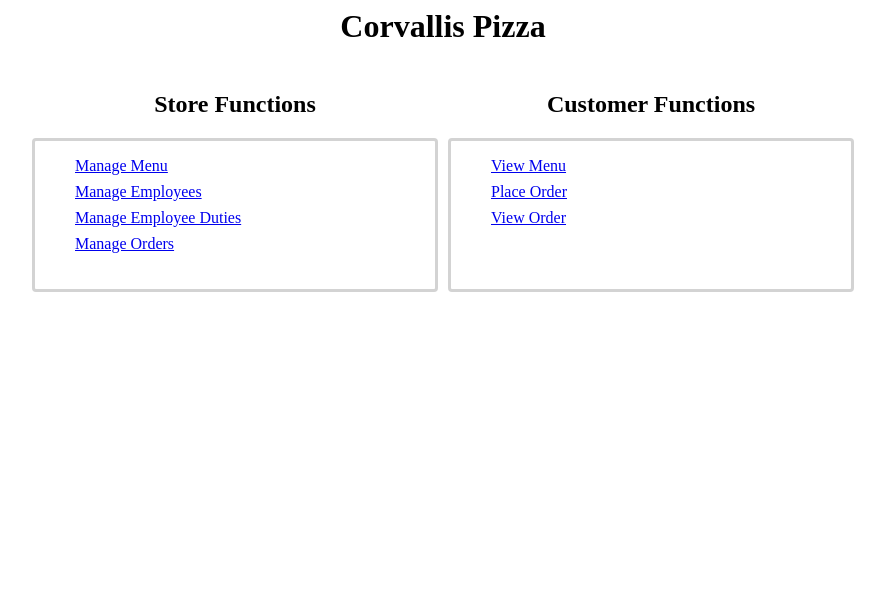
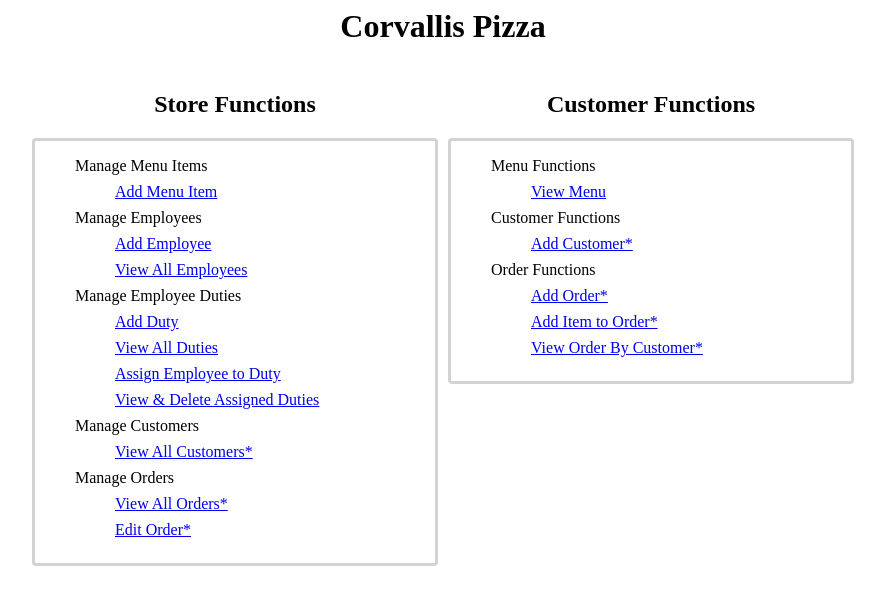
Before and after one commit to Jack-Edwards/CS-340-Group-Project, a Flask app: page / in a window 1280 px wide. Shown: the top 605 px of the page, without its empty margins (197-1082 px from the left). Run offline with Flask 2, Linux system fonts and the light colour scheme.

Commit message:
Reduce the amount of functions per page; Finish 'Employee' UI; Finish 'Duty' UI; Finish 'Item' UI;

```diff
--- a/app.py
+++ b/app.py
@@ -11,44 +11,74 @@ app = Flask(__name__)
 
 @app.route('/')
 def index():
-    return render_template("main.j2")
+    return render_template('index.j2')
 
 # Routes (Store)
 
-@app.route('/store/menu')
-def store_menu():
-    return render_template("construct.j2")
+@app.route('/store/menu/add')
+def store_menu_add():
+    return render_template('store/menu/add.j2')
 
-@app.route('/store/employees')
-def store_employees():
-    return render_template("store/employee.j2")
+@app.route('/store/employee/view')
+def store_employee_view():
+    return render_template('store/employee/view.j2')
 
-@app.route('/store/duties')
-def store_duties():
-    return render_template("construct.j2")
+@app.route('/store/employee/add')
+def store_employee_add():
+    return render_template('store/employee/add.j2')
 
-@app.route('/store/orders')
-def store_orders():
-    return render_template("construct.j2")
+@app.route('/store/duty/view')
+def store_duty_view():
+    return render_template('store/duty/view.j2')
+
+@app.route('/store/duty/add')
+def store_duty_add():
+    return render_template('store/duty/add.j2')
+
+@app.route('/store/duty/assign')
+def store_duty_assign():
+    return render_template('store/duty/assign.j2')
+
+@app.route('/store/duty/view-assignments')
+def store_duty_view_assignments():
+    return render_template('store/duty/view-assignments.j2')
+
+@app.route('/store/customer/view')
+def store_customer_view():
+    return render_template('construct.j2')
+
+@app.route('/store/order/view')
+def store_order_view():
+    return render_template('construct.j2')
+
+@app.route('/store/order/edit')
+def store_order_edit():
+    return render_template('construct.j2')
 
 # Routes (Customer)
 
-@app.route('/customer/menu')
-def customer_menu():
-    return render_template("construct.j2")
+@app.route('/customer/menu/view')
+def customer_menu_view():
+    return render_template('customer/menu/view.j2')
 
-@app.route('/customer/new-order')
-def customer_new_order():
-    return render_template("construct.j2")
+@app.route('/customer/customer/add')
+def customer_customer_add():
+    return render_template('construct.j2')
 
-@app.route('/customer/view-order')
-def customer_view_order():
-    return render_template("construct.j2")
+@app.route('/customer/order/add')
+def customer_order_add():
+    return render_template('construct.j2')
 
-# Routes (Customer)
+@app.route('/customer/order/assign-item')
+def customer_order_assign_item():
+    return render_template('construct.j2')
+
+@app.route('/customer/order/view')
+def customer_order_view():
+    return render_template('construct.j2')
 
 # Listener
 
-if __name__ == "__main__":
+if __name__ == '__main__':
     port = int(os.environ.get('PORT', 9999))
     app.run(port=port, debug=True)
--- a/static/css/style.css
+++ b/static/css/style.css
@@ -2,6 +2,7 @@
     display: flex;
     align-items: center;
     justify-content: center;
+    align-items: start;
 }
 
 .center-text {
@@ -21,8 +22,18 @@
 
 .function-section {
     width: 400px;
-    height: 140px;
     padding-bottom: 8px;
+}
+
+.border-collapse {
+    border-collapse: collapse;
+}
+
+th,
+td {
+    border-style: solid;
+    border-width: 1px;
+    border-color: lightgray;
 }
 
 .border-gray {
@@ -54,8 +65,16 @@
     width: 300px;
 }
 
+.width-auto {
+    width: auto;
+}
+
+.width-min {
+    width: min-content;
+}
+
 .width-fill {
-    width: 90%;
+    width: 100%;
 }
 
 .overflow {
--- /dev/null
+++ b/templates/index.j2
@@ -0,0 +1,102 @@
+<html>
+    <head>
+        <title>Corvallis Pizza</title>
+        <link rel= "stylesheet" type= "text/css" href= "{{ url_for('static',filename='css/style.css') }}">
+    </head>
+    <body class="center-text">
+        <h1 class="page-title">Corvallis Pizza</h1>
+        <div class="flexbox">
+            <div class="section margin-5">
+                <h2 class="section-header">Store Functions</h2>
+                <div class="function-section border-gray">
+                    <ul class="function-list left-text">
+                        <li>Manage Menu Items
+                            <ul class="function-list left-text">
+                                <li>
+                                    <a href="/store/menu/add">Add Menu Item</a>
+                                </li>
+                            </ul>
+                        </li>
+                        <li>Manage Employees
+                            <ul class="function-list left-text">
+                                <li>
+                                    <a href="/store/employee/add">Add Employee</a>
+                                </li>
+                                <li>
+                                    <a href="/store/employee/view">View All Employees</a>
+                                </li>
+                            </ul>
+                        </li>
+                        <li>Manage Employee Duties
+                            <ul class="function-list left-text">
+                                <li>
+                                    <a href="/store/duty/add">Add Duty</a>
+                                </li>
+                                <li>
+                                    <a href="/store/duty/view">View All Duties</a>
+                                </li>
+                                <li>
+                                    <a href="/store/duty/assign">Assign Employee to Duty</a>
+                                </li>
+                                <li>
+                                    <a href="/store/duty/view-assignments">View & Delete Assigned Duties</a>
+                                </li>
+                            </ul>
+                        </li>
+                        <li>Manage Customers
+                            <ul class="function-list left-text">
+                                <li>
+                                    <a href="store/customer/view">View All Customers*</a>
+                                </li>
+                            </ul>
+                        </li>
+                        <li>Manage Orders
+                            <ul class="function-list left-text">
+                                <li>
+                                    <a href="/store/order/view">View All Orders*</a>
+                                </li>
+                                <li>
+                                    <a href="/store/order/edit">Edit Order*</a>
+                                </li>
+                            </ul>
+                        </li>
+                    </ul>
+                </div>
+            </div>
+            <div class="section margin-5">
+                <h2 "section-header">Customer Functions</h2>
+                <div class="function-section border-gray">
+                    <ul class="function-list left-text">
+                        <li>Menu Functions
+                            <ul class="function-list left-text">
+                                <li>
+                                    <a href="/customer/menu/view">View Menu</a>
+                                </li>
+                            </ul>
+                        </li>
+                        <li>Customer Functions
+                            <ul class="function-list left-text">
+                                <li>
+                                    <a href="/customer/customer/add">Add Customer*</a>
+                                </li>
+                            </ul>
+                        </li>
+                        <li>Order Functions
+                            <ul class="function-list left-text">
+                                <li>
+                                    <a href="/customer/order/add">Add Order*</a>
+                                </li>
+                                <li>
+                                    <a href="/customer/order/assign-item">Add Item to Order*</a>
+                                </li>
+                                <li>
+                                    <a href="/customer/order/view">View Order By Customer*</a>
+                                </li>
+                            </ul>
+                        </li>
+                    </ul>
+                </div>
+            </div>
+        </div>
+    </body>
+</html>
--- a/templates/main.j2
+++ /dev/null
@@ -1,46 +0,0 @@
-<html>
-    <head>
-        <title>Corvallis Pizza</title>
-        <link rel= "stylesheet" type= "text/css" href= "{{ url_for('static',filename='css/style.css') }}">
-    </head>
-    <body class="center-text">
-        <h1 class="page-title">Corvallis Pizza</h1>
-        <div class="flexbox">
-            <div class="section margin-5">
-                <h2 class="section-header">Store Functions</h2>
-                <div class="function-section border-gray">
-                    <ul class="function-list left-text">
-                        <li>
-                            <a href="/store/menu">Manage Menu</a>
-                        </li>
-                        <li>
-                            <a href="/store/employees">Manage Employees</a>
-                        </li>
-                        <li>
-                            <a href="/store/duties">Manage Employee Duties</a>
-                        </li>
-                        <li>
-                            <a href="/store/orders">Manage Orders</a>
-                        </li>
-                    </ul>
-                </div>
-            </div>
-            <div class="section margin-5">
-                <h2 "section-header">Customer Functions</h2>
-                <div class="function-section border-gray">
-                    <ul class="function-list left-text">
-                        <li>
-                            <a href="/customer/menu">View Menu</a>
-                        </li>
-                        <li>
-                            <a href="/customer/new-order">Place Order</a>
-                        </li>
-                        <li>
-                            <a href="/customer/view-order">View Order</a>
-                        </li>
-                    </ul>
-                </div>
-            </div>
-        </div>
-    </body>
-</html>
```
Also changed, not shown: templates/customer/menu/view.j2 (added, +31 -0 lines), templates/store/duty/add.j2 (added, +22 -0 lines), templates/store/duty/assign.j2 (added, +34 -0 lines), templates/store/duty/view-assignments.j2 (added, +49 -0 lines), templates/store/duty/view.j2 (added, +28 -0 lines), templates/store/employee.j2 (deleted, +0 -114 lines), templates/store/employee/add.j2 (added, +46 -0 lines), templates/store/employee/view.j2 (added, +46 -0 lines), templates/store/menu/add.j2 (added, +26 -0 lines).
